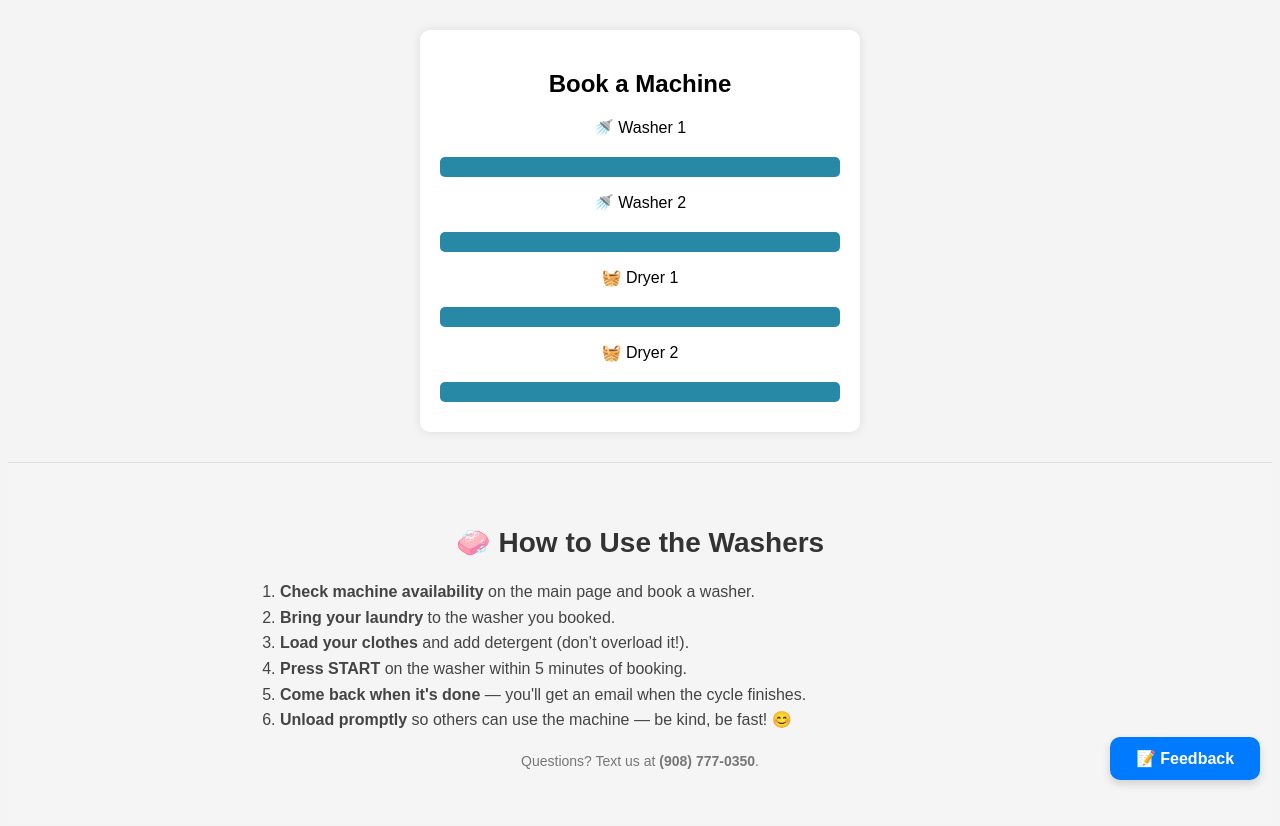
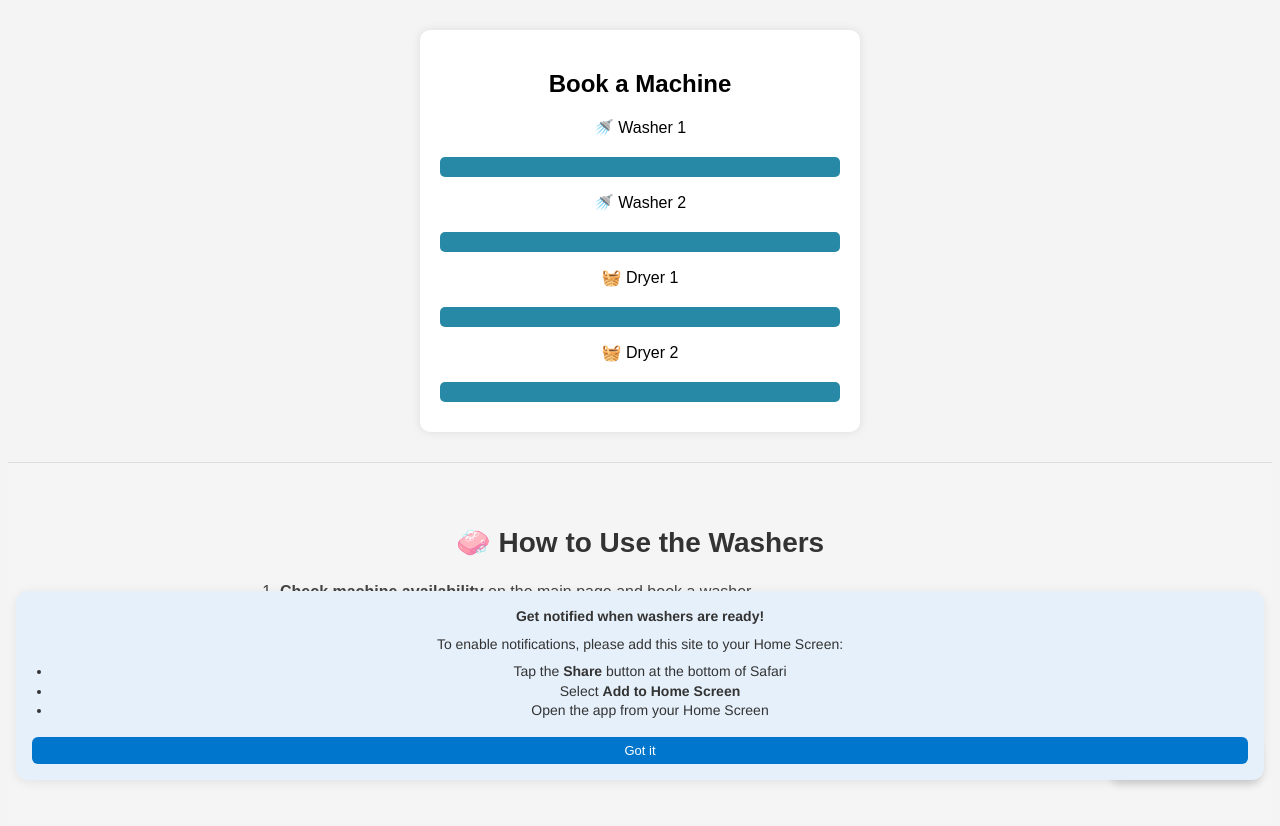
Before and after one commit to KrishPSU/hbg-washers, a website: page app/pages/index.html in a window 1280 px wide. Drawn offline with nearby package versions, Linux system fonts and the light colour scheme; no server answers.

Commit message:
Update index.html

```diff
--- a/app/pages/index.html
+++ b/app/pages/index.html
@@ -108,5 +108,81 @@
           </p>
         </div>
       </section>
+
+    <!-- Add to Home Screen Prompt (optimized for hbgwashers.com style) -->
+<div id="install-prompt" style="
+display: none;
+position: fixed;
+bottom: 20px;
+left: 16px;
+right: 16px;
+background-color: #e6f0fa;
+color: #333;
+border-radius: 12px;
+box-shadow: 0 2px 12px rgba(0, 0, 0, 0.08);
+padding: 16px;
+z-index: 9999;
+font-family: 'Helvetica Neue', Helvetica, Arial, sans-serif;
+font-size: 14px;
+line-height: 1.4;
+opacity: 0;
+transition: opacity 0.5s ease;
+">
+<strong>Get notified when washers are ready!</strong>
+<p style="margin-top: 8px; margin-bottom: 8px;">
+  To enable notifications, please add this site to your Home Screen:
+</p>
+<ul style="margin: 8px 0; padding-left: 20px;">
+  <li>Tap the <strong>Share</strong> button at the bottom of Safari</li>
+  <li>Select <strong>Add to Home Screen</strong></li>
+  <li>Open the app from your Home Screen</li>
+</ul>
+<button onclick="dismissPrompt()" style="
+  background-color: #0077cc;
+  color: white;
+  border: none;
+  padding: 6px 14px;
+  border-radius: 6px;
+  cursor: pointer;
+  font-size: 13px;
+  margin-top: 8px;
+">Got it</button>
+</div>
+
+<script>
+// Helper functions
+function isIos() {
+return /iphone|ipad|ipod/i.test(window.navigator.userAgent);
+}
+
+function isSafari() {
+return /^((?!chrome|android).)*safari/i.test(window.navigator.userAgent);
+}
+
+function isInStandaloneMode() {
+return ('standalone' in window.navigator) && window.navigator.standalone;
+}
+
+// Show prompt only if on iOS Safari and NOT installed
+// if (isIos() && isSafari() && !isInStandaloneMode()) {
+if (true) {
+const prompt = document.getElementById('install-prompt');
+prompt.style.display = 'block';
+setTimeout(() => {
+  prompt.style.opacity = '1';
+}, 50);
+}
+
+// Dismiss prompt function
+function dismissPrompt() {
+const prompt = document.getElementById('install-prompt');
+prompt.style.opacity = '0';
+setTimeout(() => {
+  prompt.style.display = 'none';
+}, 500);
+}
+</script>
+
+
 </body>
 </html>
```
